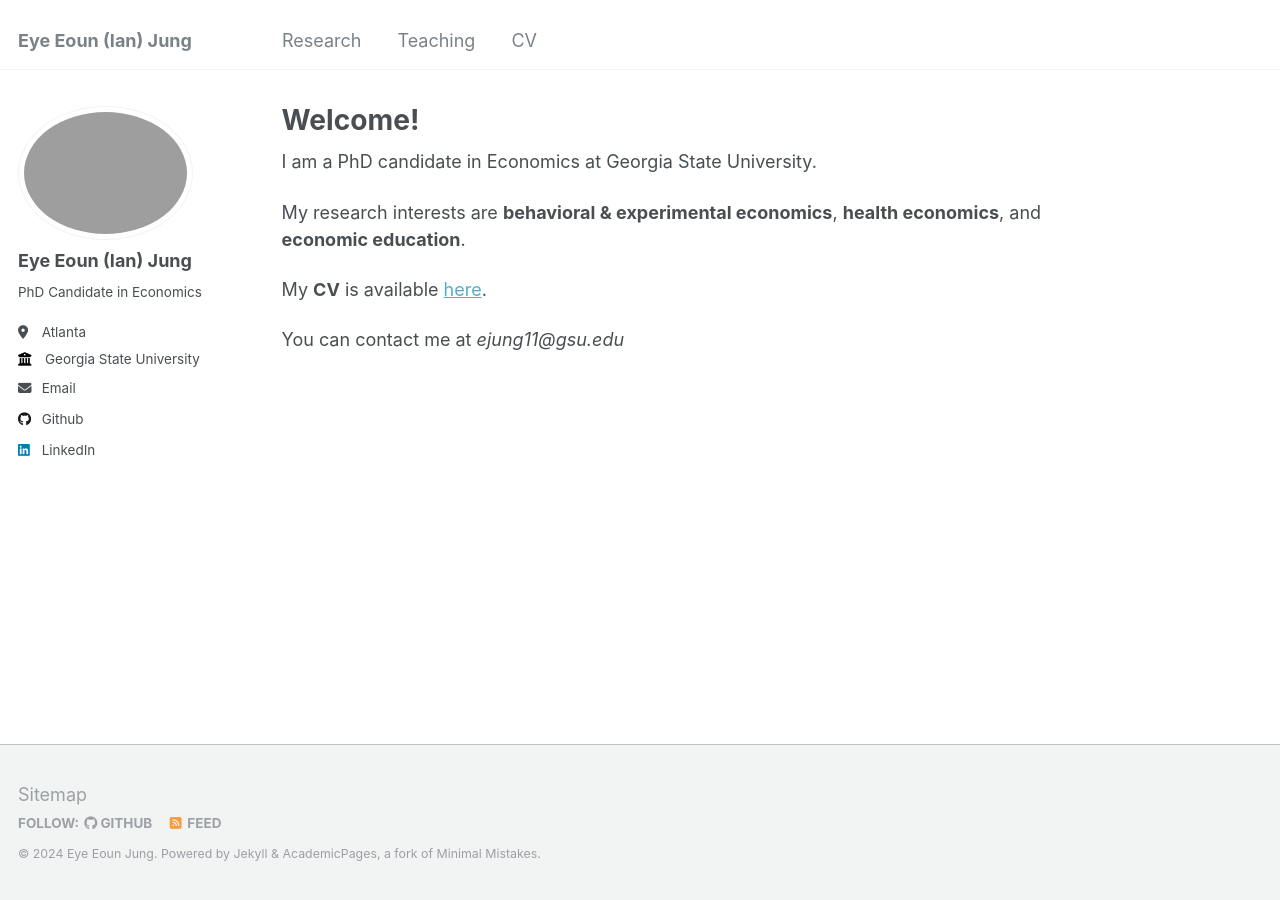
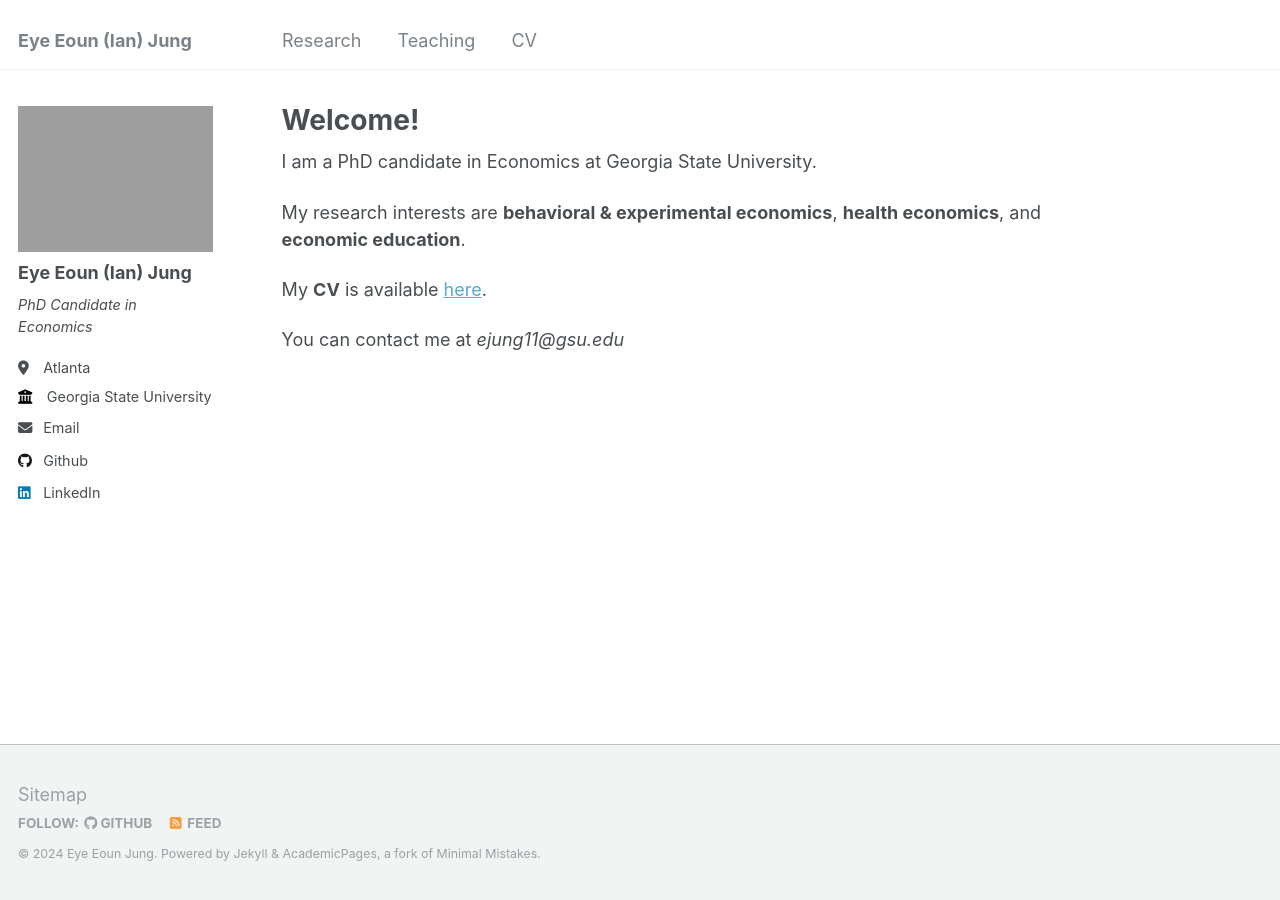
Before and after one commit to ejung11/ejung11.github.io, a Jekyll site: the page built from _pages/about.md, in a window 1280 px wide. Built offline with Jekyll 4.4.1, drawn with Linux system fonts in a browser that asks for light colours.

Commit message:
Add files via upload

```diff
--- a/_sass/_sidebar.scss
+++ b/_sass/_sidebar.scss
@@ -42,12 +42,12 @@
   }
 
   h3, h4 {
-    font-size: $type-size-5;
+    font-size: 1em;
   }
 
   p, li {
     font-family: $sans-serif;
-    font-size: $type-size-6;
+    font-size: 0.8em;
     line-height: 1.5;
   }
 
@@ -81,7 +81,7 @@
   vertical-align: top;
   width: 36px;
   // set width only, for non-square avatars
-  // height: 36px;
+  height: 36px;
 
   @include breakpoint($large) {
     display: block;
@@ -90,12 +90,12 @@
   }
 
   img {
-    max-width: 175px;
-    border-radius: 50%;
+    max-width: 200px;
+   border-radius: 0%;
 
     @include breakpoint($large) {
-      padding: 5px;
-      border: 1px solid $border-color;
+      padding: 0px;
+      border: 0px solid $border-color;
     }
   }
 }
@@ -125,7 +125,7 @@
 }
 .sidebar .author__name {
   font-family: $sans-serif;
-  font-size: $type-size-5;
+  font-size: 1em;
 }
 
 .sidebar .author__desktop {
@@ -146,6 +146,8 @@
 
 .author__bio {
   margin: 0;
+  font-size: 0.9em;
+  font-style: italic;
 
   @include breakpoint($large) {
     margin-top: 10px;
```
